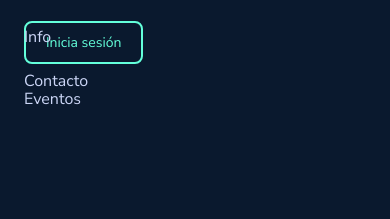
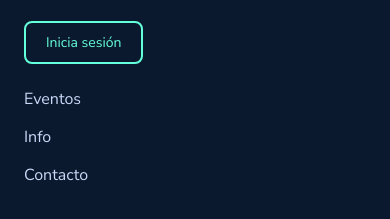
Before and after one commit to marugandev/FRONT-proyecto-10-devscovery, a website built with Vite: page index.html in a window 390 px wide. Both pictures are taken after a click on the button "Menu toggle". Shown: the part 97-316 px from the top of the page. Built offline with nearby package versions, Linux system fonts and the light colour scheme; files whose address does not match are found by name.

Commit message:
FIX mediaquery Nav.css

```diff
--- a/src/components/Nav/Nav.css
+++ b/src/components/Nav/Nav.css
@@ -31,3 +31,10 @@
 #eventManagement:hover {
   color: var(--de-accent-primary);
 }
+
+@media (max-width: 768px) {
+  .header__nav-item a#info,
+  .header__nav-item a#contact {
+    position: inherit;
+  }
+}
```
